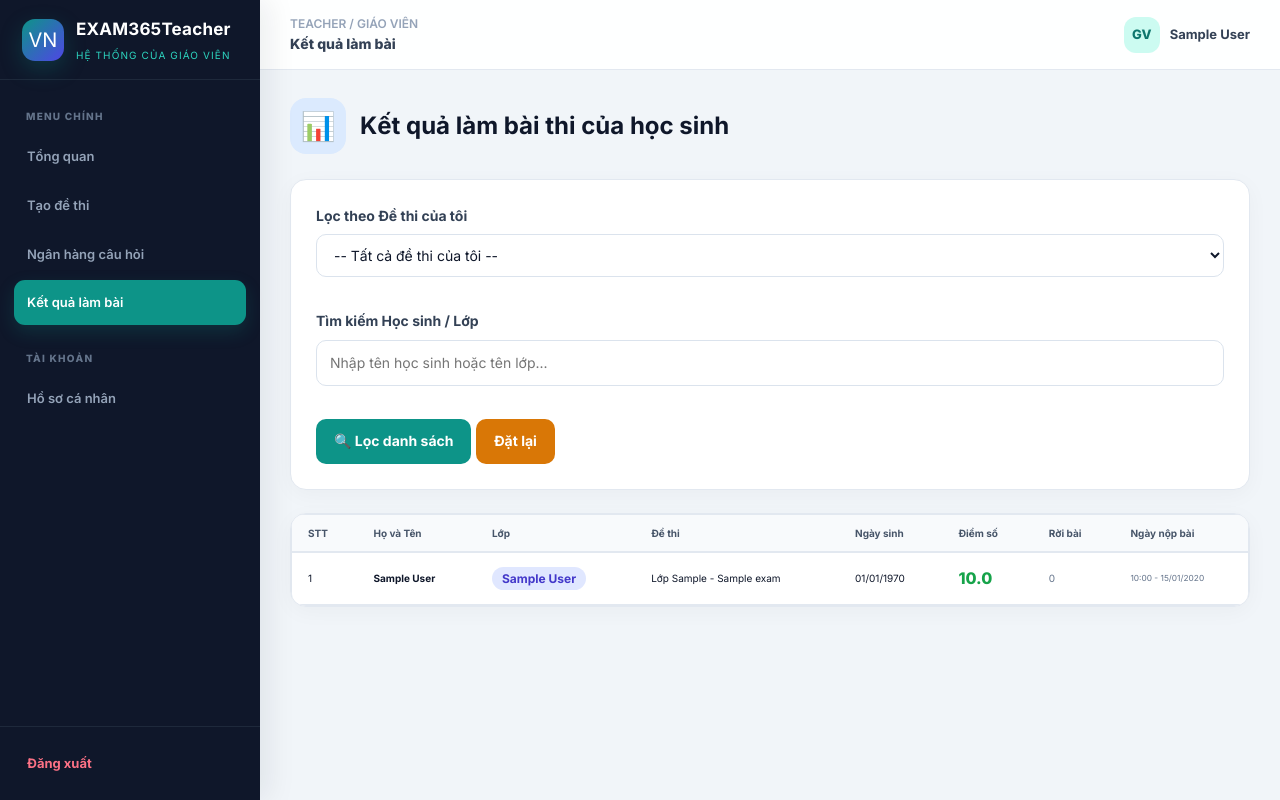
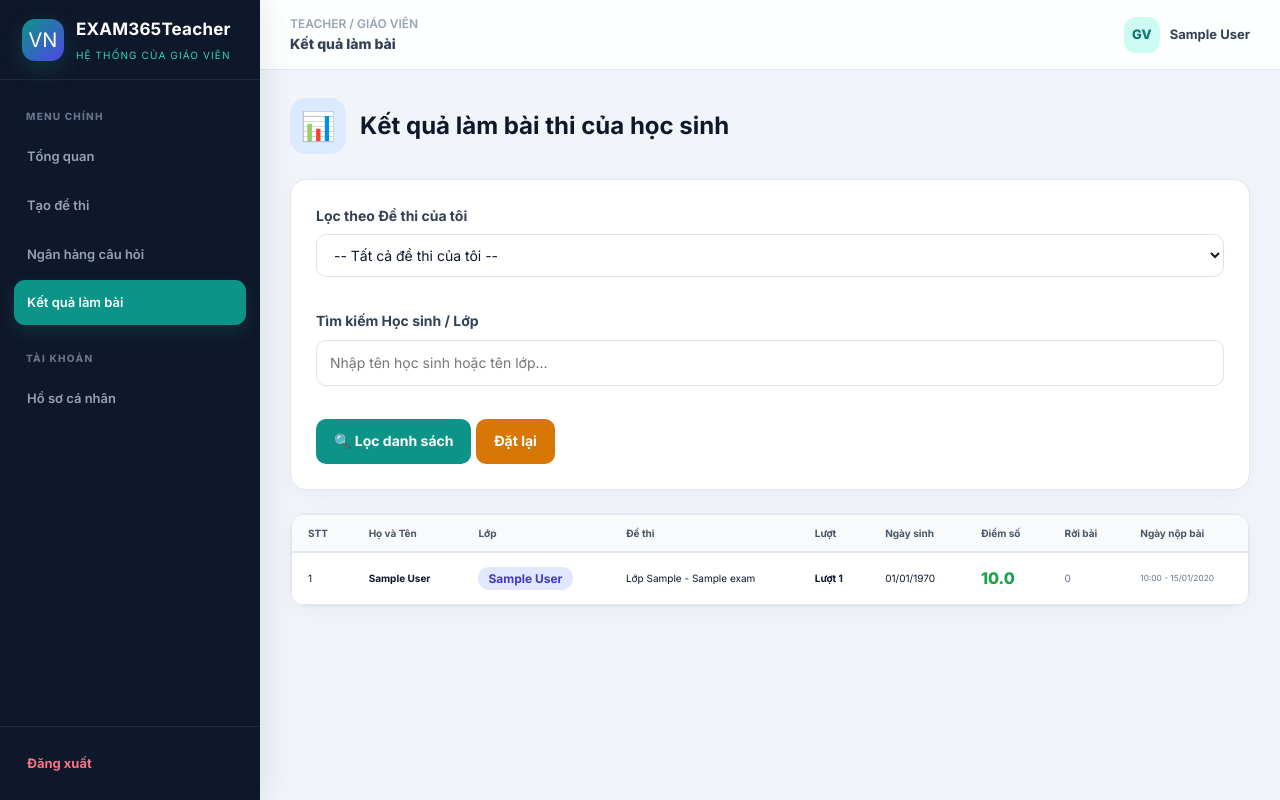
Before and after one commit to NgoMTriet/online_history_test, a PHP site: page /teacher_view_result.php in a window 1280 px wide. Run offline with PHP 8.4, Linux system fonts and the light colour scheme; the visitor is signed in with stand-in values (Sample User, id 1); tables that the repository leaves empty or names only in its code hold one stand-in row (values such as "Sample post").

Commit message:
10:15 am

```diff
--- a/public/teacher_view_result.php
+++ b/public/teacher_view_result.php
@@ -55,6 +55,20 @@ include __DIR__ . '/../includes/teacher_sidebar.php';
         </form>
     </div>
 
+    <?php
+    // Đánh số lượt làm của từng học sinh theo từng đề (lượt 1, 2, 3...) theo thứ tự thời gian nộp
+    $results = $results ?? [];
+    $attemptNoMap = [];
+    $attemptSeen  = [];
+    $orderedKeys  = array_keys($results);
+    usort($orderedKeys, fn($a, $b) => strtotime($results[$a]['created_at']) <=> strtotime($results[$b]['created_at']));
+    foreach ($orderedKeys as $k) {
+        $r   = $results[$k];
+        $key = ($r['user_id'] ?? $r['full_name']) . '|' . ($r['exam_id'] ?? $r['exam_title']);
+        $attemptSeen[$key] = ($attemptSeen[$key] ?? 0) + 1;
+        $attemptNoMap[$k]  = $attemptSeen[$key];
+    }
+    ?>
     <div class="card" style="padding: 0; overflow: hidden;">
         <div class="table-responsive">
             <table>
@@ -64,6 +78,7 @@ include __DIR__ . '/../includes/teacher_sidebar.php';
                         <th>Họ và Tên</th>
                         <th>Lớp</th>
                         <th>Đề thi</th>
+                        <th>Lượt</th>
                         <th>Ngày sinh</th>
                         <th>Điểm số</th>
                         <th>Rời bài</th>
@@ -84,6 +99,13 @@ include __DIR__ . '/../includes/teacher_sidebar.php';
                                 <td><strong><?= htmlspecialchars($row['full_name']) ?></strong></td>
                                 <td><span class="badge badge-class"><?= htmlspecialchars($row['class_name'] ?? 'N/A') ?></span></td>
                                 <td>Lớp <?= htmlspecialchars($row['grade']) ?> - <?= htmlspecialchars($row['exam_title']) ?></td>
+                                <td>
+                                    <?php
+                                        $rowMax = isset($row['max_attempts']) ? (int)$row['max_attempts'] : 0;
+                                        $rowNo  = $attemptNoMap[$index] ?? 1;
+                                    ?>
+                                    <strong>Lượt <?= $rowNo ?></strong><?php if ($rowMax > 0): ?><small style="color: var(--muted);"> / <?= $rowMax ?></small><?php endif; ?>
+                                </td>
                                 <td><?= htmlspecialchars($dob) ?></td>
                                 <td><span class="score-box <?= $score_class ?>"><?= number_format($score, 1) ?></span></td>
                                 <td>
@@ -98,7 +120,7 @@ include __DIR__ . '/../includes/teacher_sidebar.php';
                         <?php endforeach; ?>
                     <?php else: ?>
                         <tr>
-                            <td colspan="8">
+                            <td colspan="9">
                                 <div class="empty-state">
                                     <span>📭</span>
                                     <p>Chưa có lượt làm bài nào cho các đề thi của bạn.</p>
```
